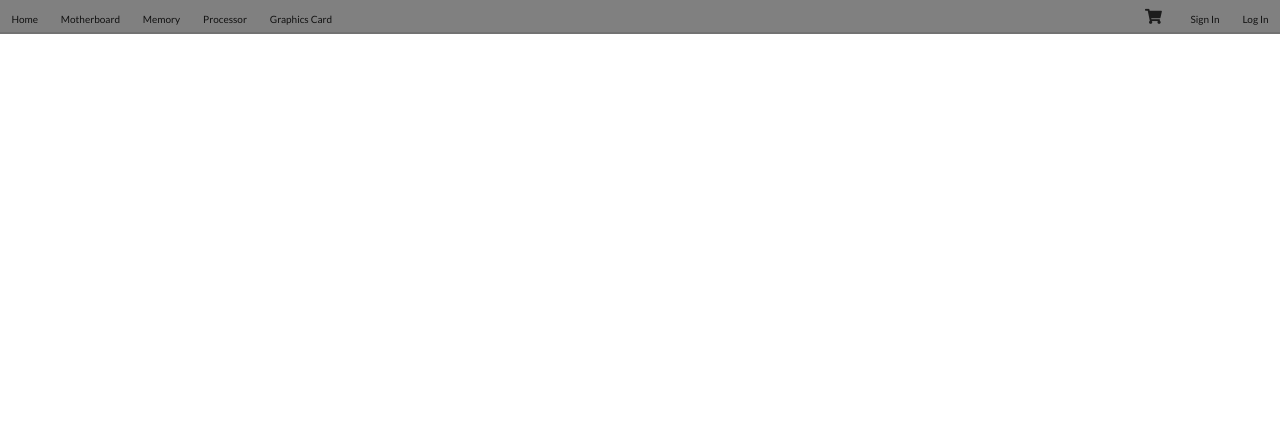
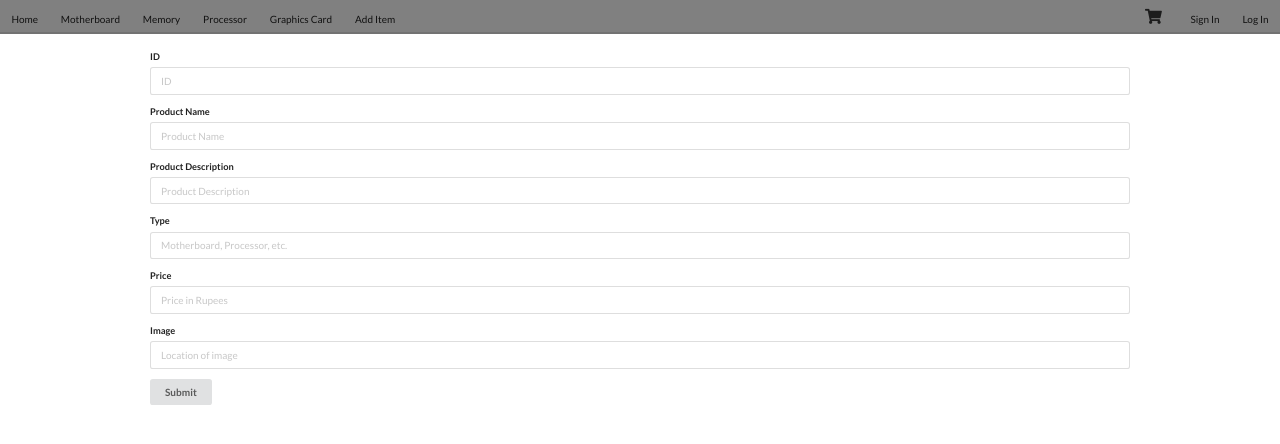
Before and after one commit to pi-sharan/eCommerce-React, a React app: page /add in a window 1280 px wide. Built offline with nearby package versions, Linux system fonts and the light colour scheme.

Commit message:
Implemented adding product to DB

```diff
--- a/package.json
+++ b/package.json
@@ -8,6 +8,7 @@
     "@testing-library/react": "^11.2.3",
     "@testing-library/user-event": "^12.6.2",
     "axios": "^0.21.1",
+    "cors": "^2.8.5",
     "express": "^4.17.1",
     "mongoose": "^5.11.13",
     "nodemon": "^2.0.7",
--- a/src/Components/AddProduct.js
+++ b/src/Components/AddProduct.js
@@ -1,12 +1,62 @@
-import React from 'react';
+import React, { useState, useEffect } from 'react';
+import axios from 'axios';
+
+import '../css/AddProduct.css';
 
 const AddProduct = (props) => {
+    const [Id, setId] = useState('');
+    const [Title, setTitle] = useState('');
+    const [Price, setPrice] = useState('');
+    const [Type, setType] = useState('');
+    const [Desc, setDesc] = useState('');
+    const [Img, setImg] = useState('');
+
+    const saveToDB = async (event) => {
+        event.preventDefault();
+        const response = await axios.post("http://localhost:5000/add-product", {}, {
+            headers: {
+                dbType: 'Product',
+                id: Id,
+                title: Title,
+                price: Price,
+                img: Img,
+                type: Type,
+            }
+        });
+        console.log(response);
+    }
+
+
     return (
-        <div>
-            Hellofds
-            loreipsum sdhasjkdkjasdb sdaaskjbd kjndsa
-            asda sjdbiajs h asdada dhad
-            dsakjd aksjh
+        <div className="mainContainer">
+            <form class="ui form">
+                <div class="field">
+                    <label>ID</label>
+                    <input type="text" name="ID" placeholder="ID" onChange={e => setId(e.target.value)} />
+                </div>
+                <div class="field">
+                    <label>Product Name</label>
+                    <input type="text" name="Product-Name" placeholder="Product Name" onChange={e => setTitle(e.target.value)} />
+                </div>
+                <div class="field">
+                    <label>Product Description</label>
+                    <input type="text" name="product-desc" placeholder="Product Description" onChange={e => setDesc(e.target.value)} />
+                </div>
+                <div class="field">
+                    <label>Type</label>
+                    <input type="text" name="type" placeholder="Motherboard, Processor, etc." onChange={e => setType(e.target.value)} />
+                </div>
+                <div class="field">
+                    <label>Price</label>
+                    <input type="text" name="price" placeholder="Price in Rupees" onChange={e => setPrice(e.target.value)} />
+                </div>
+                <div class="field">
+                    <label>Image</label>
+                    <input type="text" name="image" placeholder="Location of image" onChange={e => setImg(e.target.value)} />
+                </div>
+
+                <button class="ui button" type="submit" onClick={saveToDB}>Submit</button>
+            </form>
         </div>
     );
 }
--- a/src/Components/App.js
+++ b/src/Components/App.js
@@ -8,6 +8,7 @@ import GraphicsCard from './GraphicsCard';
 import Processor from './Processor';
 import Home from './Home';
 import Cart from './Cart';
+import AddProduct from './AddProduct';
 
 const App = () => {
     return (<div>
@@ -19,6 +20,7 @@ const App = () => {
             <Route path="/graphics-card" exact component={GraphicsCard} />
             <Route path="/processor" exact component={Processor} />
             <Route path="/cart" exact component={Cart} />
+            <Route path="/add" exact component={AddProduct} />
         </BrowserRouter>
 
     </div>
--- a/src/Components/Navbar.js
+++ b/src/Components/Navbar.js
@@ -21,6 +21,9 @@ const Navbar = () => {
                 <Link to="/graphics-card" className="item">
                     Graphics Card
                 </Link>
+                <Link to="/add" className="item">
+                    Add Item
+                </Link>
                 <div className="right menu temp">
                     <Link to="/cart" className="item">
                         <i class="shopping cart large icon cartIcon" ></i>
--- /dev/null
+++ b/src/css/AddProduct.css
@@ -0,0 +1,5 @@
+.mainContainer{
+    margin-top: 50px;
+    margin-left: 150px;
+    margin-right: 150px;
+}
--- a/src/css/CartItem.css
+++ b/src/css/CartItem.css
@@ -15,7 +15,7 @@
     margin-left: 20px;
 }
 
-img{
+.itemImage img{
     border: 2px solid grey;
     border-radius: 10px;
 }
--- a/src/css/Navbar.css
+++ b/src/css/Navbar.css
@@ -4,5 +4,6 @@
     width: 100%;
     background-color: grey;
     /* margin-bottom:100px; */
+    z-index:1; /*Add this*/
     /* background-color: black; */
 }
```
Also changed, not shown: BACKEND/server.js (+47 -15 lines), public/images/Motherboard/img3.jpg (added), 2 other files.
